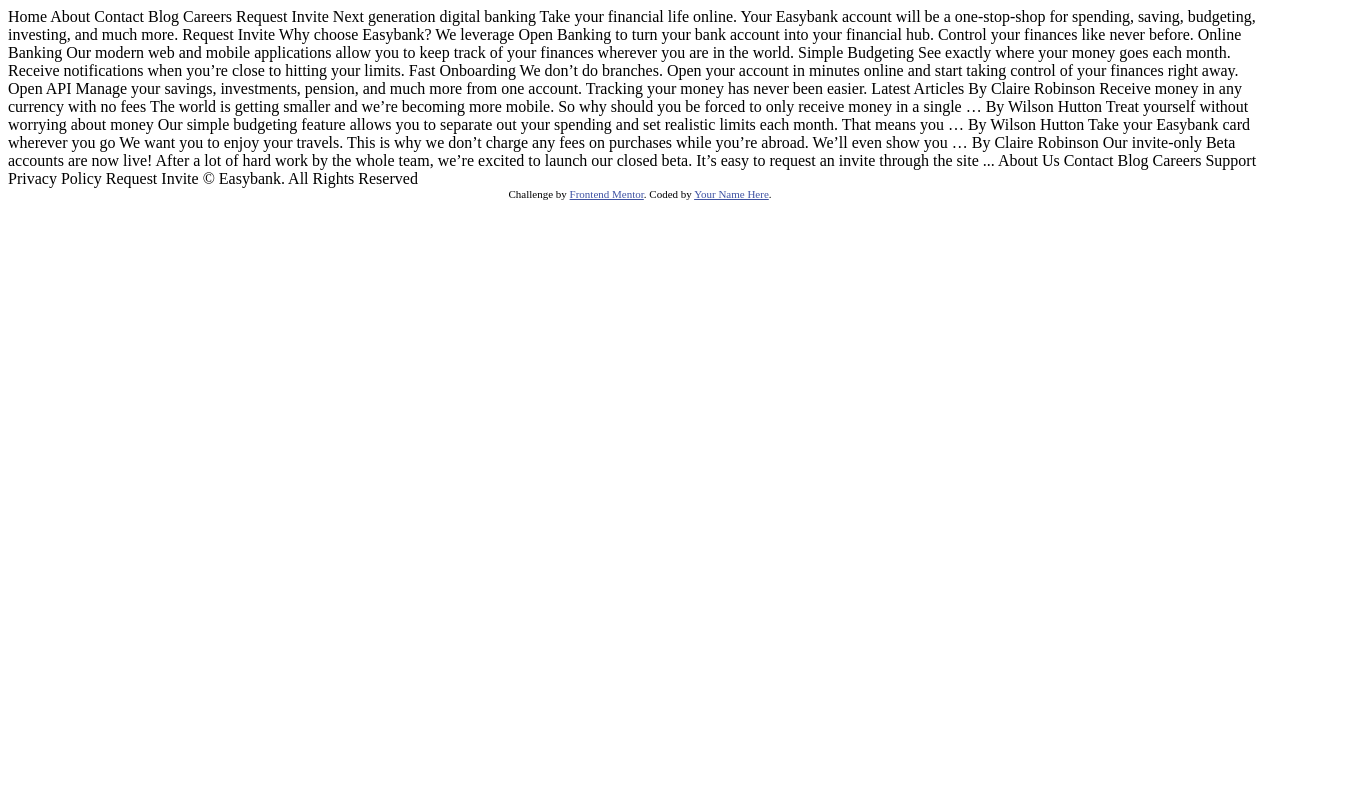
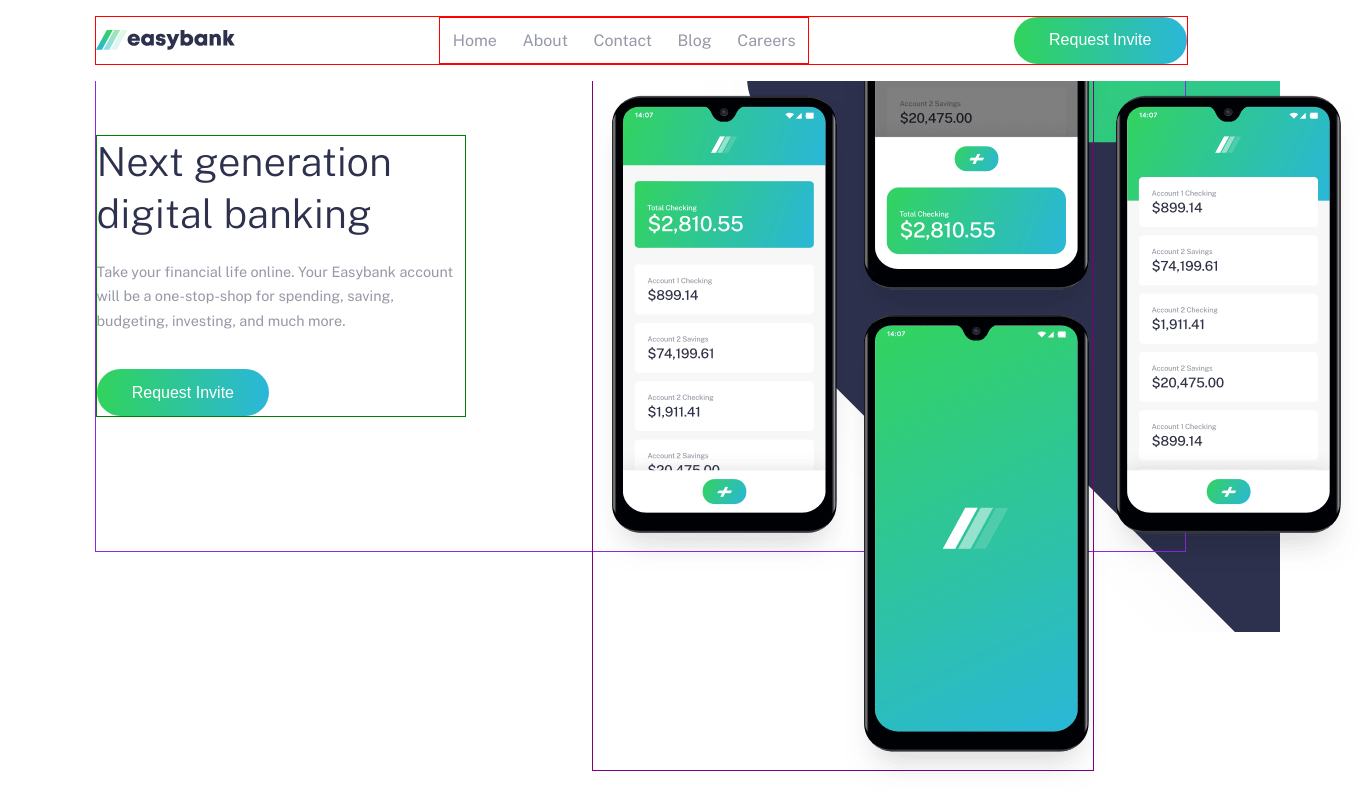
Before and after one commit to DavidGD616/easybank-with-sass, a plain HTML site: page index.html in a window 1280 px wide. Shown: the whole page, 1360 px wide, since content can reach past the window. Drawn offline with nearby package versions, Linux system fonts and the light colour scheme.

Commit message:
Primeros detalles

```diff
--- a/index.html
+++ b/index.html
@@ -6,7 +6,9 @@
 
   <link rel="icon" type="image/png" sizes="32x32" href="./images/favicon-32x32.png">
 
-  <title>Frontend Mentor | Easybank landing page</title>
+  <title>Easybank</title>
+  <link href="https://fonts.googleapis.com/css2?family=Public+Sans:wght@300;400&display=swap" rel="stylesheet">
+  <link rel="stylesheet" href="static/css/styles.css">
 
   <!-- Feel free to remove these styles or customise in your own stylesheet 👍 -->
   <style>
@@ -15,26 +17,58 @@
   </style>
 </head>
 <body>
-
-  Home
-  About
-  Contact
-  Blog
-  Careers
-
-  Request Invite
+  <header class="header">
+    <div class="wrapper">
+      <div class="header__content">
+        <img class="header__logo" src="images/logo.svg" alt="" >
+        <input type="checkbox" id="menu" class="menu__checkbox">
+        <ul class="menu">
+          <li class="menu__item">
+            <a href="">Home</a>
+          </li>
+          <li class="menu__item">
+            <a href="">About</a>
+          </li>
+          <li class="menu__item">
+            <a href="">Contact</a>
+          </li>
+          <li class="menu__item">
+            <a href="">Blog</a>
+          </li>
+          <li class="menu__item">
+            <a href="">Careers</a>
+          </li>
+        </ul>
+        <button class="button">Request Invite</button>
+        <label for="menu" class="menu__button"></label>
+      </div>
+    </div>
+  </header>
 
 
+  <!-- Hero -->
 
-  Next generation digital banking
+  <section class="hero">
+    <div class="wrapper">
+      <div class="hero__content">
+        <div class="hero__image">
+          <img class="hero__imageSrc" src="/images/image-mockups.png" alt="">
+        </div>
+        <div class="hero__description">
+          <h1 class="title__h1">Next generation digital banking</h1>
+          <p class="copy">Take your financial life online. Your Easybank account will be a one-stop-shop
+            for spending, saving, budgeting, investing, and much more.
+          </p>
+          <button class="button">Request Invite</button>
+        </div>
+      </div>
+    </div>
+  </section>
 
-  Take your financial life online. Your Easybank account will be a one-stop-shop
-  for spending, saving, budgeting, investing, and much more.
-
-  Request Invite
+  <!-- why? -->
 
 
-
+  <!--
   Why choose Easybank?
 
   We leverage Open Banking to turn your bank account into your financial hub. Control
@@ -91,11 +125,11 @@
 
   Request Invite
 
-  © Easybank. All Rights Reserved
+  © Easybank. All Rights Reserved -->
 
-  <div class="attribution">
+  <!-- <div class="attribution">
     Challenge by <a href="https://www.frontendmentor.io?ref=challenge" target="_blank">Frontend Mentor</a>.
     Coded by <a href="#">Your Name Here</a>.
-  </div>
+  </div> -->
 </body>
 </html>
--- /dev/null
+++ b/src/sass/header.scss
@@ -0,0 +1,34 @@
+.header{
+    padding: 1em 0;
+    justify-content: space-between;
+    position: fixed;
+    width: 100%;
+    background: white;
+    z-index: 3;
+
+    &__logo{
+        align-self: center;
+    }
+
+    .button{
+        display: none;
+    }
+
+    &__content{
+        display: flex;
+        justify-content: space-between;
+    }
+
+    @media screen and (min-width: 1024px){
+        .button{
+            display: inline;
+        }
+
+        &__content{
+            display: flex;
+            justify-content: space-between;
+            width: 100%;
+            border: 1px solid red;
+        }
+    }
+}
--- /dev/null
+++ b/src/sass/hero.scss
@@ -0,0 +1,72 @@
+.hero{
+    text-align: center;
+    padding-bottom: 5em;
+    background: var(--lightGrayishBlue);
+
+    .copy{
+        margin-bottom: 2.5em;
+    }
+    &__image{
+        border: 1px solid red;
+        height: 300px;
+        margin: 0 calc(-1 * var(--wrapperSpace));
+        background: center no-repeat url(/images/image-mockups.png);
+        background-size: 345px, cover;
+        margin-bottom: 1.2em;
+    }
+    &__imageSrc{
+        display: none;
+    }
+
+    @media screen and (min-width: 768px){
+        text-align: left;
+        background: url('/images/bg-intro-desktop.svg') left 650px top -290px no-repeat;
+        background-size: cover;
+        min-height: 550px;
+        box-sizing: border-box;
+
+        &__content{
+            position: relative;
+            border: 1px solid blueviolet;
+            display: grid;
+            align-items: center;
+            min-height: 550px;
+            grid-template-areas: 'description image';
+            grid-template-columns: 370px 1fr;
+        }
+
+        &__description{
+            border: 1px solid green;
+        }
+
+        &__image{
+            grid-area: image;
+            min-height: inherit;
+            // background: none;
+            position: absolute;
+            border: 1px solid purple;
+            width: 500px;
+            left: 0;
+            top: 0;
+            height: 768px;
+            background: url(/images/image-mockups.png) left bottom no-repeat;
+            background-size: cover;
+        }
+    }
+
+    @media screen and (min-width: 1024px){
+       &__imageSrc{
+           display: block;
+           position: relative;
+           top: -150px;
+           z-index: 1;
+       }
+
+       &__image{
+           background: none;
+           left: 150px;
+           right: 0;
+           top: 0;
+       }
+    }
+}
--- /dev/null
+++ b/src/sass/menu.scss
@@ -0,0 +1,73 @@
+.menu{
+    border: 1px solid red;
+    display: none;
+    list-style: none;
+    padding: 0;
+    margin: 0;
+
+    &__button{
+        border: 1px solid green;
+        width: 40px;
+        height: 40px;
+        background: no-repeat center url('/images/icon-hamburger.svg');
+    }
+
+    a{
+        text-decoration: none;
+        color: var(--grayishBlue);
+        padding: 0.8em;
+    }
+
+    &__item{
+        display: flex;
+        align-items: center;
+    }
+
+    &__checkbox{
+        display: none;
+        &:checked{
+            & ~ .menu__button{
+                background: no-repeat center url('/images/icon-close.svg');
+            }
+
+            & ~ .menu{
+                display: block;
+                position: absolute;
+                top: 100%;
+                padding: 1em;
+                left: 0;
+                right: 0;
+                height: 100vh;
+                background: linear-gradient(to bottom, var(--darkBlue) 0%, transparent 90%);
+
+                .menu__item{
+                    &:first-of-type a{
+                        padding: 2em;
+                        border-radius: .5em .5em 0 0;
+                    }
+
+                    &:last-of-type a{
+                        padding-bottom: 2em;
+                        border-radius: 0 0 .5em .5em;
+                    }
+                }
+                a{
+                    background: white;
+                    padding: .8em 1em;
+                    color: var(--darkBlue);
+                    font-size: 1.1em;
+                    display: block;
+                    text-align: center;
+                    flex: 1;
+                }
+            }
+        }
+    }
+
+    @media screen and (min-width: 1024px){
+        display: flex;
+        &__button{
+            display: none;
+        }
+    }
+}
--- /dev/null
+++ b/src/sass/styles.scss
@@ -0,0 +1,64 @@
+@import './header.scss';
+@import './menu.scss';
+@import './hero.scss';
+
+:root{
+    // primary
+    --darkBlue: hsl(233, 26%, 24%);
+    --limeGreen: hsl(136, 65%, 51%);
+    --brightCyan: hsl(192, 70%, 51%);
+
+    // neutral
+    --grayishBlue: hsl(233, 8%, 62%);
+    --lightGrayishBlue: hsl(220, 16%, 96%);
+    --veryLightGray: hsl(0, 0%, 98%);
+    --white: hsl(0, 0%, 100%);
+
+    // font
+    font-size: 16px;
+    --wrapperSpace: 1.5em;
+}
+
+body{
+    margin: 0;
+    font-family: 'Public Sans', sans-serif;
+    color: var(--grayishBlue);
+    overflow: hidden;
+}
+
+.copy{
+    line-height: 1.7;
+    font-size: .9em;
+}
+
+.wrapper{
+    padding: 0 var(--wrapperSpace);
+    max-width: calc(1115px + 1.5em);
+    margin: auto;
+    width: 100%;
+    box-sizing: border-box;
+}
+
+@mixin title {
+    font-size: 2.5em;
+    color: var(--darkBlue);
+    font-weight: 300;
+    line-height: 1.3;
+    margin: 0;
+    margin-bottom: .5em;
+}
+
+.title{
+    &__h1{
+        @include title;
+    }
+}
+
+.button{
+    border: none;
+    padding: .9em 2.2em;
+    font-size: 1em;
+    border-radius: 1.5em;
+    color: var(--white);
+    background: linear-gradient(to right, var(--limeGreen) 0%, var(--brightCyan) 100%);
+}
```
Also changed, not shown: static/css/styles.css (added), 1 other file.
